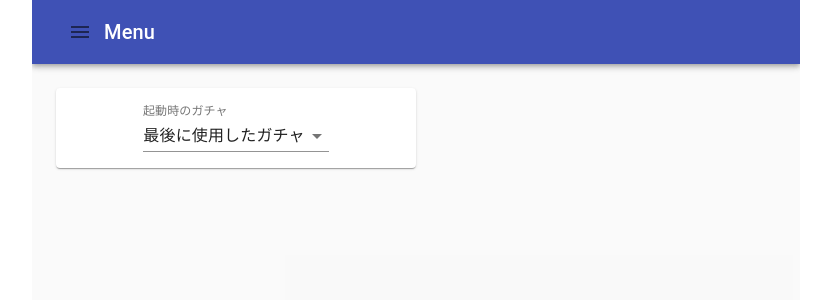
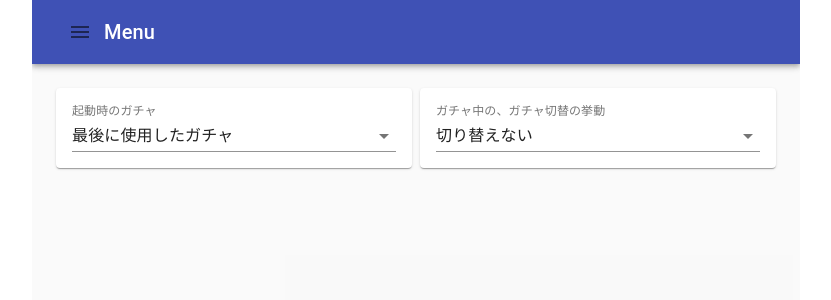
Before and after one commit to myrear/duegacha, a React (Create React App) app: page /preferences in a window 1280 px wide. Shown: the top 300 px of the page, without its empty margins (224-1055 px from the left). Built offline with nearby package versions, Linux system fonts and the light colour scheme.

Commit message:
Update Preferences.tsx

```diff
--- a/src/Preferences.tsx
+++ b/src/Preferences.tsx
@@ -1,10 +1,10 @@
 import React, { useState, useEffect } from 'react'
 import styled from 'styled-components'
 import { Grid, Card, Select, MenuItem, InputLabel, FormControl } from '@material-ui/core'
-import { StartupGachaKind, isStartupGachaKind } from './preference'
-import { STARTUP_GACHA_KIND_KEY } from './constants'
+import { StartupGachaKind, isStartupGachaKind, ChangingGachaBehavior } from './preference'
+import { STARTUP_GACHA_KIND_KEY, CHANGING_GACHA_BEHAVIOR_KEY } from './constants'
 
-const getDescription = (v: StartupGachaKind) => {
+const getGachaKindDescription = (v: StartupGachaKind) => {
     switch (v) {
         case StartupGachaKind.Dogiragon:
             return 'ドギラゴン・ガチャ'
@@ -15,40 +15,73 @@ const getDescription = (v: StartupGachaKind) => {
     }
 }
 
+const getChangingGachaBehaviorDescription = (v: ChangingGachaBehavior) => {
+    switch (v) {
+        case ChangingGachaBehavior.DoNotChange:
+            return '切り替えない'
+        case ChangingGachaBehavior.StopReelingAndForceChanging:
+            return 'ガチャを止め、切り替える'
+    }
+}
+
 export default () => {
+    const [startupGacha, setStartupGacha] = useState(StartupGachaKind.LastUsed)
+    const [changingGachaBehavior, setChangingGachaBehavior] = useState(ChangingGachaBehavior.DoNotChange)
+
     useEffect(() => {
         const savedStartupGacha = localStorage.getItem(STARTUP_GACHA_KIND_KEY)
         if (savedStartupGacha !== null) {
             const parsed = parseInt(savedStartupGacha)
             if (isStartupGachaKind(parsed)) {
                 setStartupGacha(parsed)
-                return;
             }
         }
     }, [])
-
-    const [startupGacha, setStartupGacha] = useState(StartupGachaKind.LastUsed)
 
     useEffect(() => {
         localStorage.setItem(STARTUP_GACHA_KIND_KEY, startupGacha.toString())
     }, [startupGacha])
 
-    const handleChange = (event: React.ChangeEvent<{ value: unknown }>) => {
-        setStartupGacha(event.target.value as StartupGachaKind)
-    };
+    useEffect(() => {
+        localStorage.setItem(CHANGING_GACHA_BEHAVIOR_KEY, changingGachaBehavior.toString())
+    }, [changingGachaBehavior])
+
+    const handleChange = function <T>(setState: React.Dispatch<React.SetStateAction<T>>) {
+        return (e: React.ChangeEvent<{ value: unknown }>) => {
+            setState(e.target.value as T)
+        }
+    }
 
     return (
         <Root>
-            <Grid container>
+            <Grid container spacing={1}>
                 <Grid item xs={12} sm={6}>
                     <Card>
                         <InnerCard>
-                            <FormControl>
+                            <FormControl fullWidth>
                                 <InputLabel>起動時のガチャ</InputLabel>
-                                <Select value={startupGacha} onChange={handleChange}>
-                                    <MenuItem value={StartupGachaKind.LastUsed}>{getDescription(StartupGachaKind.LastUsed)}</MenuItem>
-                                    <MenuItem value={StartupGachaKind.Dogiragon}>{getDescription(StartupGachaKind.Dogiragon)}</MenuItem>
-                                    <MenuItem value={StartupGachaKind.Dokindam}>{getDescription(StartupGachaKind.Dokindam)}</MenuItem>
+                                <Select value={startupGacha} onChange={handleChange<StartupGachaKind>(setStartupGacha)}>
+                                    {[StartupGachaKind.LastUsed, StartupGachaKind.Dogiragon, StartupGachaKind.Dokindam].map((v, i) => {
+                                        return (
+                                            <MenuItem value={v} key={i}>{getGachaKindDescription(v)}</MenuItem>
+                                        )
+                                    })}
+                                </Select>
+                            </FormControl>
+                        </InnerCard>
+                    </Card>
+                </Grid>
+                <Grid item xs={12} sm={6}>
+                    <Card>
+                        <InnerCard>
+                            <FormControl fullWidth>
+                                <InputLabel>ガチャ中の、ガチャ切替の挙動</InputLabel>
+                                <Select value={changingGachaBehavior} onChange={handleChange<ChangingGachaBehavior>(setChangingGachaBehavior)}>
+                                    {[ChangingGachaBehavior.DoNotChange, ChangingGachaBehavior.StopReelingAndForceChanging].map((v, i) => {
+                                        return (
+                                            <MenuItem value={v} key={i}>{getChangingGachaBehaviorDescription(v)}</MenuItem>
+                                        )
+                                    })}
                                 </Select>
                             </FormControl>
                         </InnerCard>
@@ -68,5 +101,6 @@ const InnerCard = styled.div`
     width: 100%;
     display: flex;
     margin: 16px 0;
+    padding: 0 16px;
     justify-content: center;
 `
```
